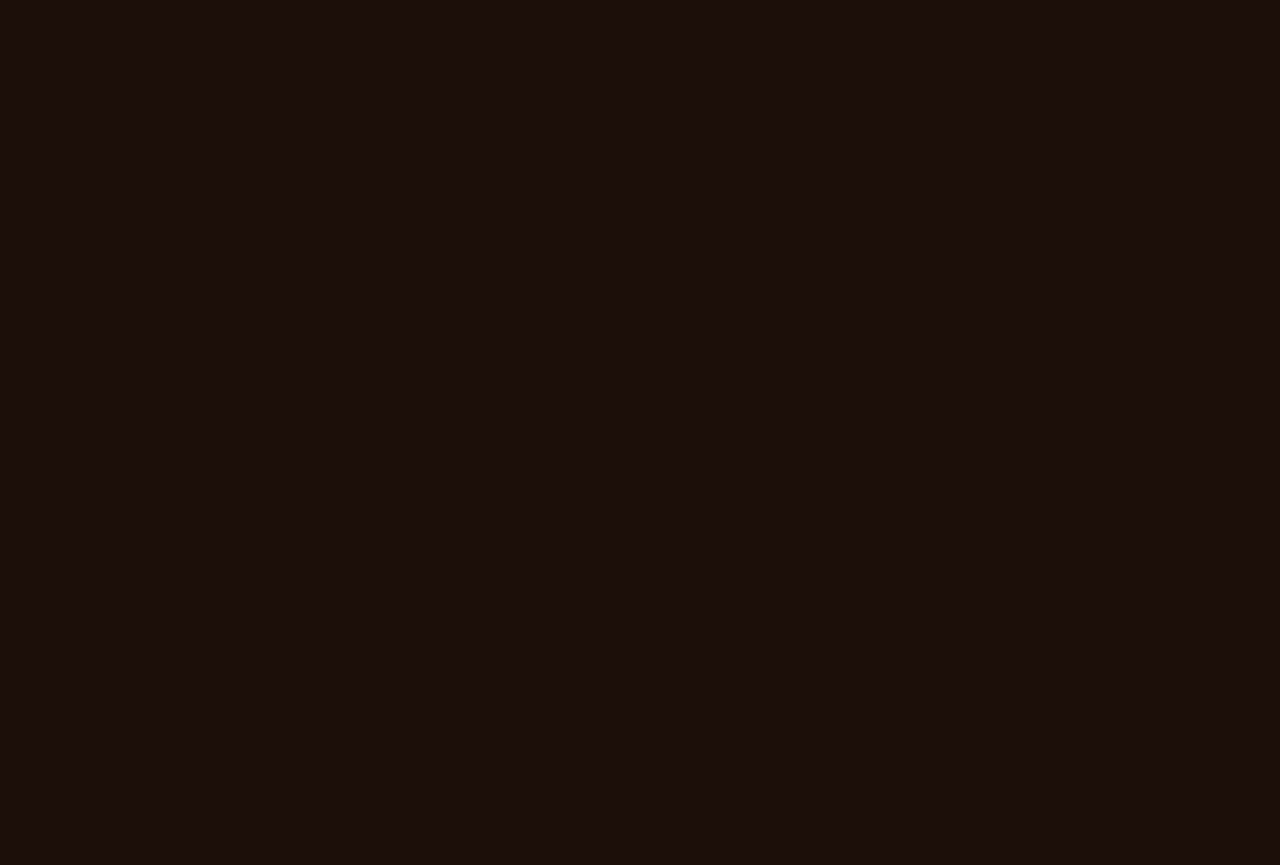
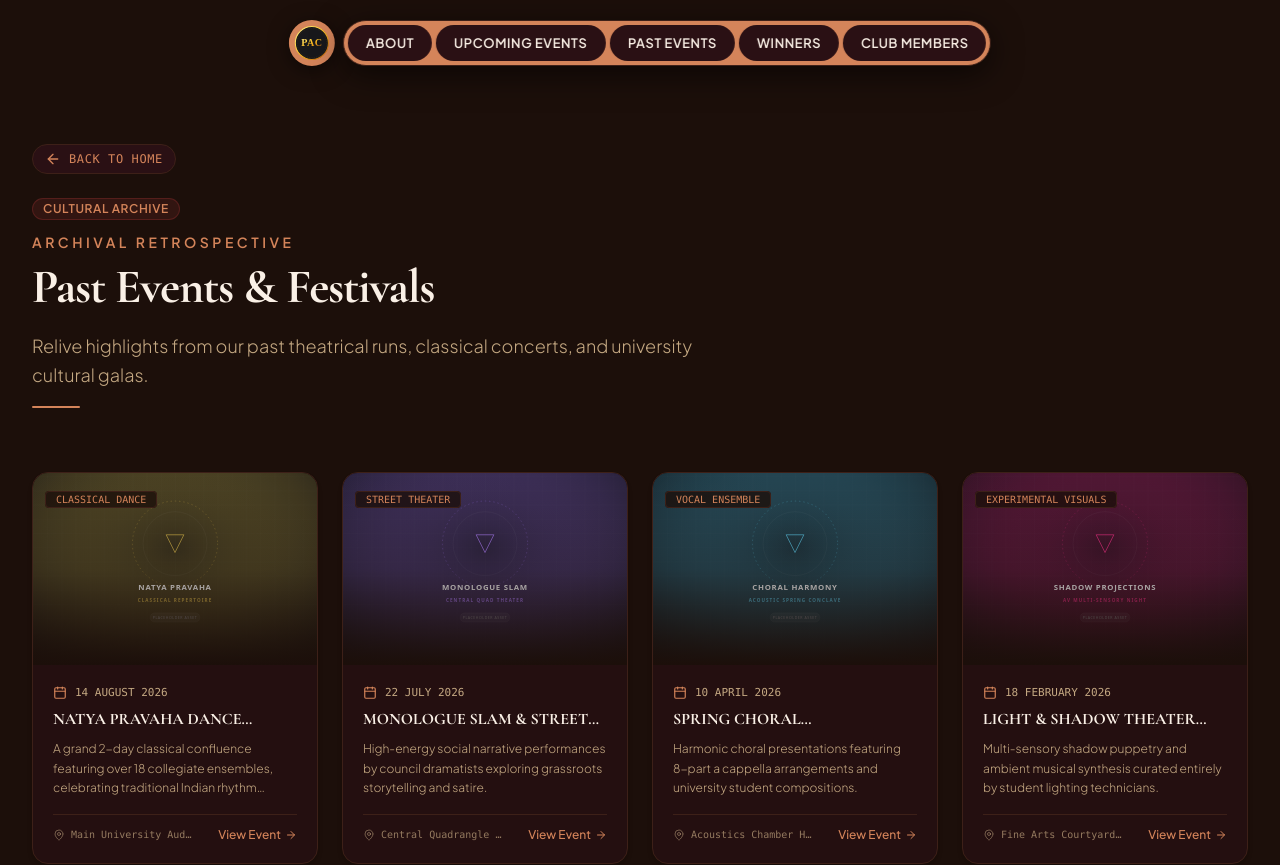
Before and after one commit to ugadiharshavardhan/arts_council_niat, a Next.js app: page /events/past in a window 1280 px wide. Before the commit this address had no page. Shown: the top 865 px of the page. Before the commit the page ends 800 px from the top, so only its background shows below. Built offline with nearby package versions, Linux system fonts and the light colour scheme.

Commit message:
Fix events route-based navigation to /events/past and /events/upcoming

```diff
--- a/src/app/events/[id]/EventDetailsClient.tsx
+++ b/src/app/events/[id]/EventDetailsClient.tsx
@@ -35,7 +35,7 @@ export default function EventDetailsClient({ event }: EventDetailsClientProps) {
       : [event.image];
 
   const isUpcoming = event.id.startsWith("ue-");
-  const backHref = isUpcoming ? "/events/upcoming" : "/events";
+  const backHref = isUpcoming ? "/events/upcoming" : "/events/past";
   const backLabel = isUpcoming ? "Back to Upcoming Events" : "Back to Past Events";
 
   return (
--- a/src/app/events/page.tsx
+++ b/src/app/events/page.tsx
@@ -1,70 +1,5 @@
-import React from "react";
-import Link from "next/link";
-import { Metadata } from "next";
-import { Navbar } from "@/components/layout/Navbar";
-import { Footer } from "@/components/layout/Footer";
-import { Container } from "@/components/ui/Container";
-import { SectionHeading } from "@/components/ui/SectionHeading";
-import { PastEventCard } from "@/components/events/PastEventCard";
-import { pastEventsList } from "@/data/events";
-import { siteMetadataInfo } from "@/data/home";
-import { ArrowLeft } from "lucide-react";
+import { redirect } from "next/navigation";
 
-export const metadata: Metadata = {
-  title: "Past Events & Festivals | Performing Arts Council NIAT",
-  description:
-    "Browse the complete archival retrospective of past theatrical runs, classical concerts, and university cultural galas.",
-};
-
-export default function PastEventsPage() {
-  return (
-    <div className="min-h-screen bg-[#1C0F0A] text-[#FAF0E6] flex flex-col font-sans selection:bg-[#D4845A]/30 selection:text-[#FAF0E6]">
-      {/* 1. Website Header / Sticky Navigation */}
-      <Navbar institutionName={siteMetadataInfo.institutionNamePlaceholder} />
-
-      {/* 2. Main Past Events Listing Content */}
-      <main className="flex-1 w-full pt-28 pb-20 md:pt-36 md:pb-28">
-        <Container size="wide">
-          {/* Back to Home Breadcrumb Link */}
-          <div className="mb-6">
-            <Link
-              href="/"
-              className="inline-flex items-center gap-2 text-xs font-mono uppercase tracking-wider text-[#D4845A] hover:text-[#E8C87A] transition-colors group px-3 py-1.5 rounded-full bg-[#2A1014] border border-[#3D2018]"
-            >
-              <ArrowLeft className="w-4 h-4 transition-transform group-hover:-translate-x-1" />
-              <span>Back to Home</span>
-            </Link>
-          </div>
-
-          {/* Page Heading */}
-          <div className="mb-12">
-            <SectionHeading
-              eyebrow="Archival Retrospective"
-              title="Past Events & Festivals"
-              description="Relive highlights from our past theatrical runs, classical concerts, and university cultural galas."
-              badge="Cultural Archive"
-            />
-          </div>
-
-          {/* All Past Event Cards Grid */}
-          {pastEventsList && pastEventsList.length > 0 ? (
-            <div className="grid grid-cols-1 sm:grid-cols-2 lg:grid-cols-4 gap-6">
-              {pastEventsList.map((evt) => (
-                <PastEventCard key={evt.id} event={evt} />
-              ))}
-            </div>
-          ) : (
-            <div className="text-center py-16 bg-[#2A1014]/40 rounded-2xl border border-[#3D2018]">
-              <p className="text-sm font-mono text-[#C4A882]">
-                No past events currently available in the archive.
-              </p>
-            </div>
-          )}
-        </Container>
-      </main>
-
-      {/* 3. Website Footer */}
-      <Footer />
-    </div>
-  );
+export default function EventsPage() {
+  redirect("/events/past");
 }
--- /dev/null
+++ b/src/app/events/past/page.tsx
@@ -0,0 +1,70 @@
+import React from "react";
+import Link from "next/link";
+import { Metadata } from "next";
+import { Navbar } from "@/components/layout/Navbar";
+import { Footer } from "@/components/layout/Footer";
+import { Container } from "@/components/ui/Container";
+import { SectionHeading } from "@/components/ui/SectionHeading";
+import { PastEventCard } from "@/components/events/PastEventCard";
+import { pastEventsList } from "@/data/events";
+import { siteMetadataInfo } from "@/data/home";
+import { ArrowLeft } from "lucide-react";
+
+export const metadata: Metadata = {
+  title: "Past Events & Festivals | Performing Arts Council NIAT",
+  description:
+    "Browse the complete archival retrospective of past theatrical runs, classical concerts, and university cultural galas.",
+};
+
+export default function PastEventsPage() {
+  return (
+    <div className="min-h-screen bg-[#1C0F0A] text-[#FAF0E6] flex flex-col font-sans selection:bg-[#D4845A]/30 selection:text-[#FAF0E6]">
+      {/* 1. Website Header / Sticky Navigation */}
+      <Navbar institutionName={siteMetadataInfo.institutionNamePlaceholder} />
+
+      {/* 2. Main Past Events Listing Content */}
+      <main className="flex-1 w-full pt-28 pb-20 md:pt-36 md:pb-28">
+        <Container size="wide">
+          {/* Back to Home Breadcrumb Link */}
+          <div className="mb-6">
+            <Link
+              href="/"
+              className="inline-flex items-center gap-2 text-xs font-mono uppercase tracking-wider text-[#D4845A] hover:text-[#E8C87A] transition-colors group px-3 py-1.5 rounded-full bg-[#2A1014] border border-[#3D2018]"
+            >
+              <ArrowLeft className="w-4 h-4 transition-transform group-hover:-translate-x-1" />
+              <span>Back to Home</span>
+            </Link>
+          </div>
+
+          {/* Page Heading */}
+          <div className="mb-12">
+            <SectionHeading
+              eyebrow="Archival Retrospective"
+              title="Past Events & Festivals"
+              description="Relive highlights from our past theatrical runs, classical concerts, and university cultural galas."
+              badge="Cultural Archive"
+            />
+          </div>
+
+          {/* All Past Event Cards Grid */}
+          {pastEventsList && pastEventsList.length > 0 ? (
+            <div className="grid grid-cols-1 sm:grid-cols-2 lg:grid-cols-4 gap-6">
+              {pastEventsList.map((evt) => (
+                <PastEventCard key={evt.id} event={evt} />
+              ))}
+            </div>
+          ) : (
+            <div className="text-center py-16 bg-[#2A1014]/40 rounded-2xl border border-[#3D2018]">
+              <p className="text-sm font-mono text-[#C4A882]">
+                No past events currently available in the archive.
+              </p>
+            </div>
+          )}
+        </Container>
+      </main>
+
+      {/* 3. Website Footer */}
+      <Footer />
+    </div>
+  );
+}
--- a/src/components/home/PastEvents.tsx
+++ b/src/components/home/PastEvents.tsx
@@ -49,7 +49,7 @@ export const PastEvents: React.FC<PastEventsProps> = ({ events }) => {
 
           <div className="mt-6 md:mt-0 shrink-0">
             <Button
-              href="/events"
+              href="/events/past"
               variant="outline"
               size="md"
               icon={<ArrowRight className="w-4 h-4 text-[#D4845A]" />}
--- a/src/components/layout/Navbar.tsx
+++ b/src/components/layout/Navbar.tsx
@@ -1,24 +1,29 @@
 "use client";
 
 import React, { useState, useEffect } from "react";
+import { usePathname } from "next/navigation";
 import PillNav from "./PillNav";
 
 interface NavbarProps {
   institutionName?: string;
 }
 
-const NAV_LINKS = [
-  { label: "About", href: "#about" },
-  { label: "Upcoming Events", href: "#events" },
-  { label: "Past Events", href: "#past-events" },
-  { label: "Winners", href: "#winners" },
-  { label: "Club Members", href: "#members" },
+const SECTION_LINKS = [
+  { label: "About", id: "about" },
+  { label: "Upcoming Events", id: "events" },
+  { label: "Past Events", id: "past-events" },
+  { label: "Winners", id: "winners" },
+  { label: "Club Members", id: "members" },
 ];
 
 export const Navbar: React.FC<NavbarProps> = () => {
   const [activeSection, setActiveSection] = useState("about");
+  const pathname = usePathname();
+  const isHomePage = pathname === "/";
 
   useEffect(() => {
+    if (!isHomePage) return;
+
     const handleScroll = () => {
       const sections = [
         "about",
@@ -44,7 +49,12 @@ export const Navbar: React.FC<NavbarProps> = () => {
 
     window.addEventListener("scroll", handleScroll, { passive: true });
     return () => window.removeEventListener("scroll", handleScroll);
-  }, []);
+  }, [isHomePage]);
+
+  const navItems = SECTION_LINKS.map((item) => ({
+    label: item.label,
+    href: isHomePage ? `#${item.id}` : `/#${item.id}`,
+  }));
 
   return (
     <header className="fixed top-0 left-0 right-0 z-40 flex justify-center pointer-events-none">
@@ -52,8 +62,8 @@ export const Navbar: React.FC<NavbarProps> = () => {
         <PillNav
           logo="/pac-logo.svg"
           logoAlt="Performing Arts Council Logo"
-          items={NAV_LINKS}
-          activeHref={`#${activeSection}`}
+          items={navItems}
+          activeHref={isHomePage ? `#${activeSection}` : ""}
           baseColor="#D4845A"
           pillColor="#2A1014"
           hoveredPillTextColor="#1C0F0A"
```
